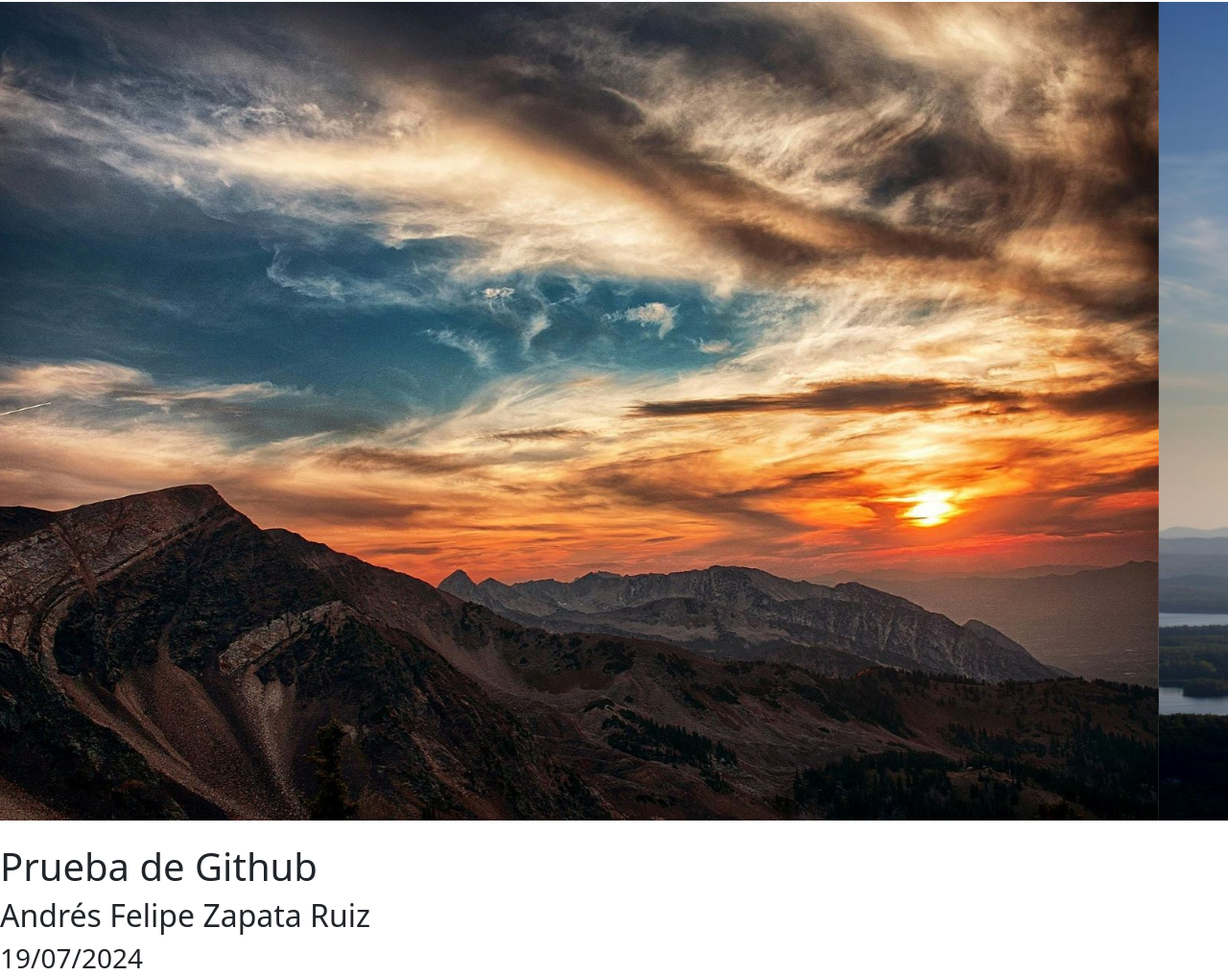
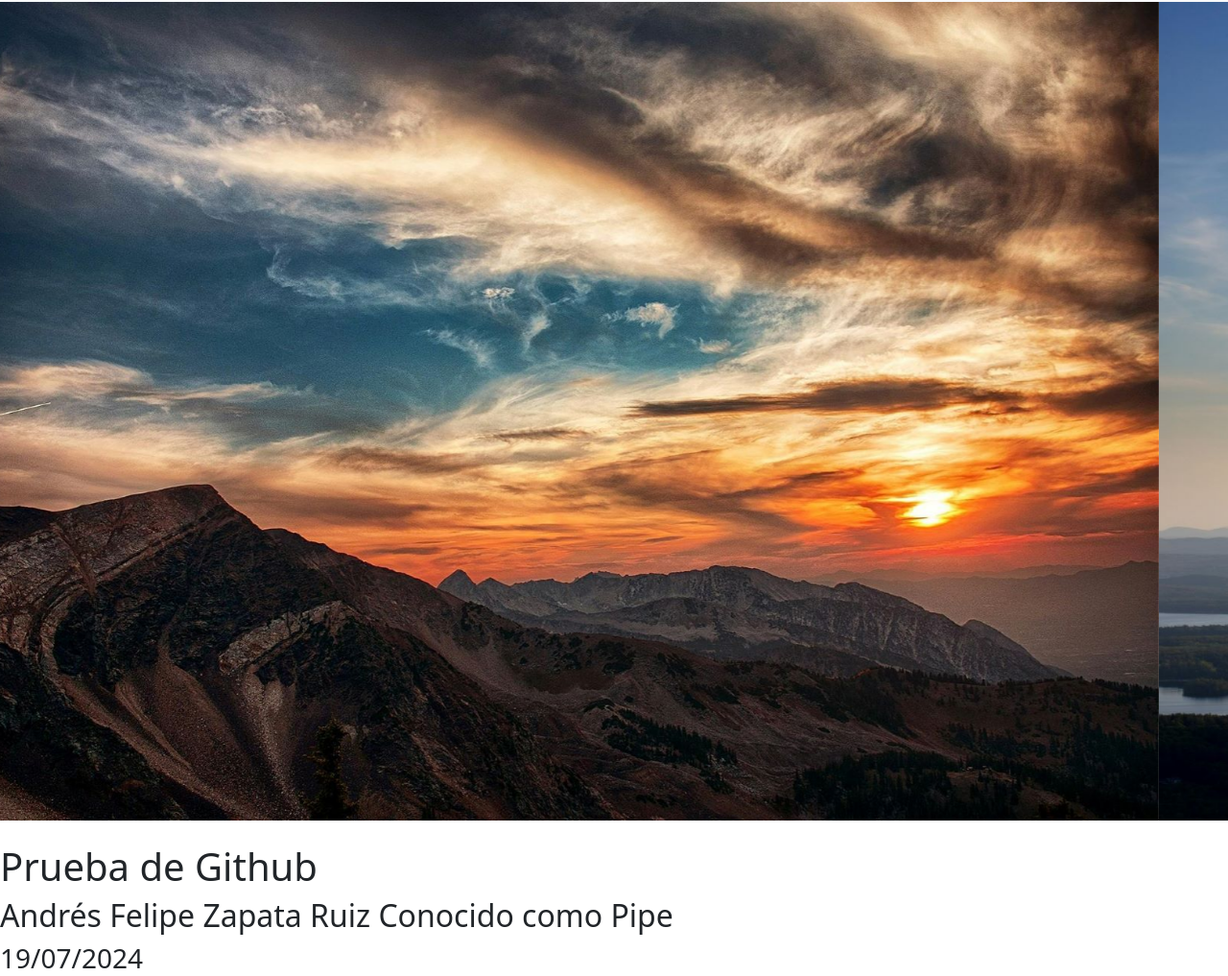
Before and after one commit to AndresZapataHwi/Prueba-, a plain HTML site: page index.html in a window 1280 px wide. Shown: the part 54-1071 px from the top of the page at 96% size. Drawn offline with nearby package versions, Linux system fonts and the light colour scheme.

Commit message:
Update index.html

```diff
--- a/index.html
+++ b/index.html
@@ -61,7 +61,7 @@
 
       <br>
     <h1>Prueba de Github</h1>
-    <h2>Andrés Felipe Zapata Ruiz</h2>
+    <h2>Andrés Felipe Zapata Ruiz Conocido como Pipe </h2>
     <h3 style="display: flex; margin: 0;">19/07/2024</h3>
 
 
```
